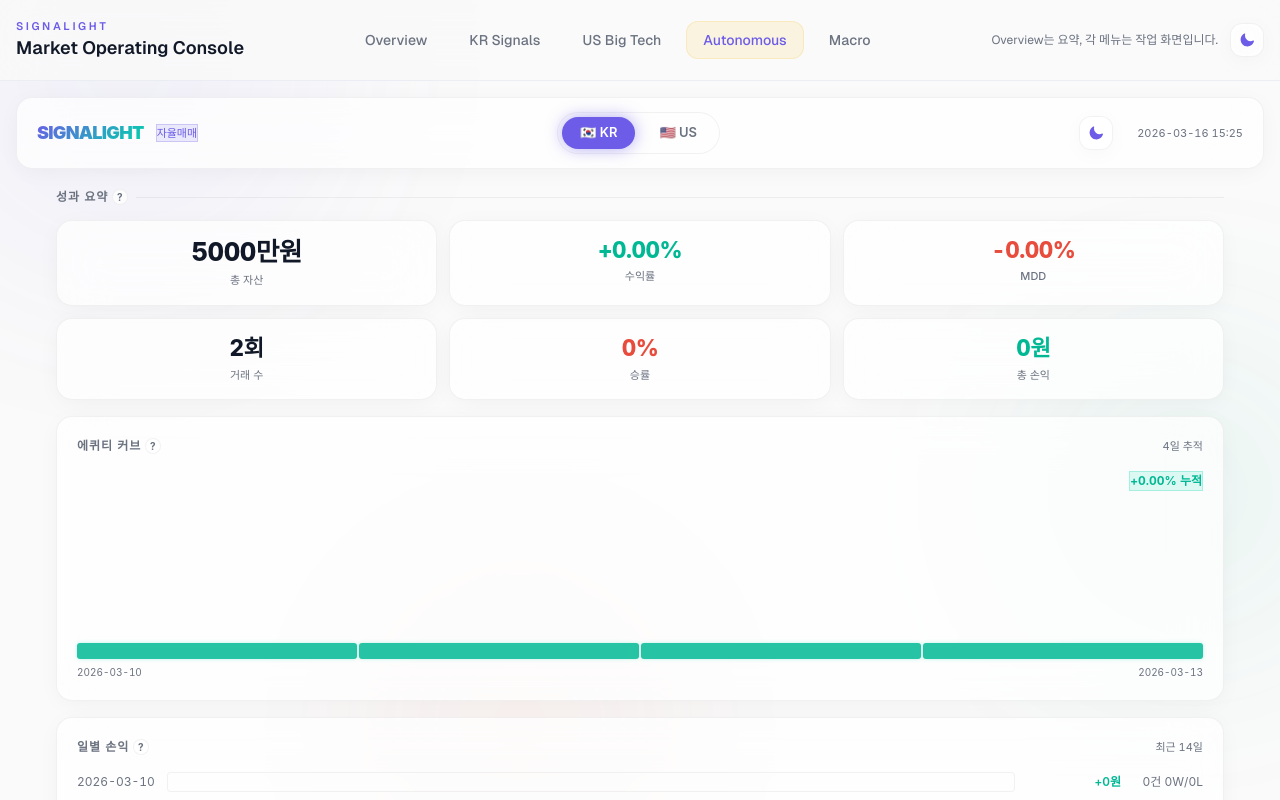
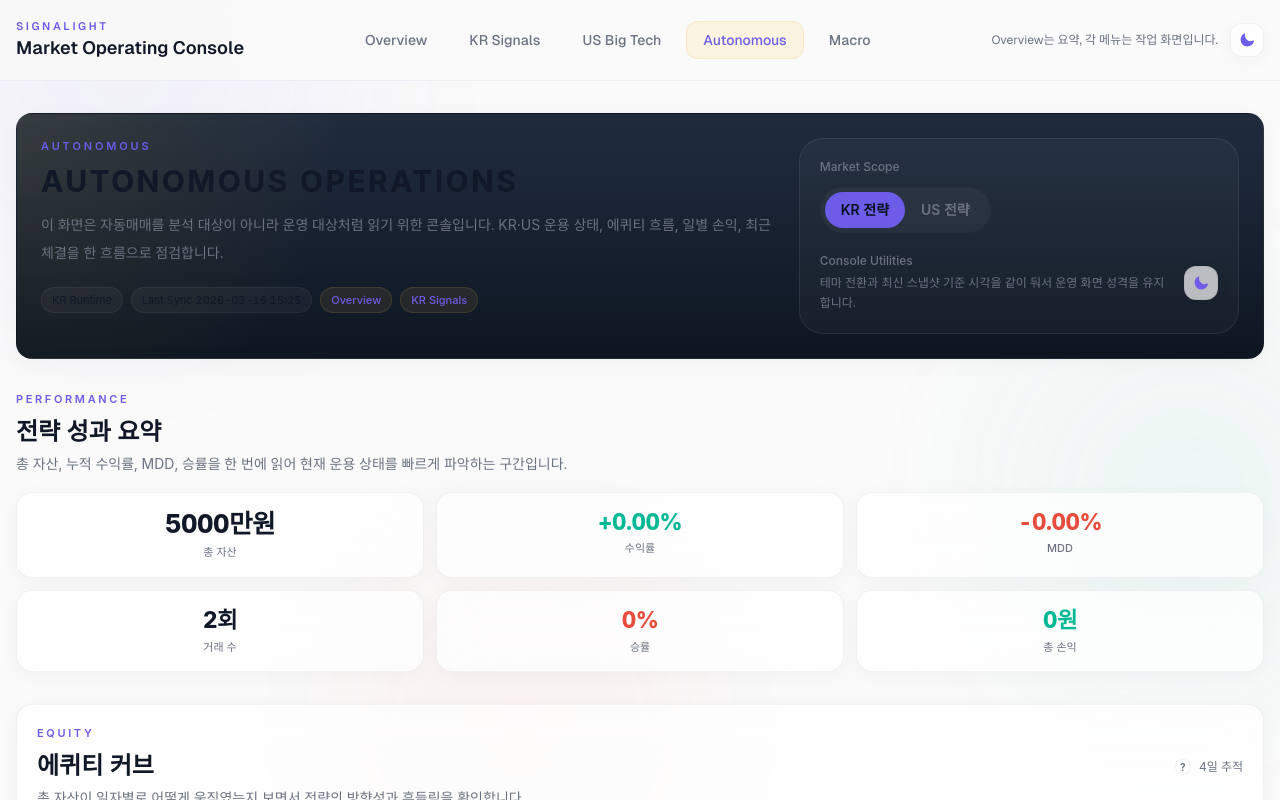
Before and after one commit to faeqsu10/signalight, a Next.js app in the folder web/: page /autonomous in a window 1280 px wide. Shown: the top 800 px of the page. Built offline with nearby package versions, Linux system fonts and the light colour scheme.

Commit message:
Polish autonomous and macro workspaces

```diff
--- a/web/app/autonomous/page.tsx
+++ b/web/app/autonomous/page.tsx
@@ -3,6 +3,8 @@ import useSWR from "swr";
 import { useState } from "react";
 import ThemeToggle from "@/components/ThemeToggle";
 import Tooltip from "@/components/Tooltip";
+import SectionHeader from "@/components/SectionHeader";
+import WorkspaceHero from "@/components/WorkspaceHero";
 
 const fetcher = (url: string) => fetch(url).then((r) => r.json());
 
@@ -466,105 +468,65 @@ export default function AutonomousPage() {
           "-apple-system, BlinkMacSystemFont, 'Segoe UI', system-ui, sans-serif",
       }}
     >
-      {/* Header */}
-      <header
-        className="glass-card"
+      <WorkspaceHero
+        eyebrow="Autonomous"
+        title="AUTONOMOUS OPERATIONS"
+        description="이 화면은 자동매매를 분석 대상이 아니라 운영 대상처럼 읽기 위한 콘솔입니다. KR·US 운용 상태, 에퀴티 흐름, 일별 손익, 최근 체결을 한 흐름으로 점검합니다."
+        badges={[
+          market === "kr" ? "KR Runtime" : "US Runtime",
+          marketData?.updated_at
+            ? `Last Sync ${marketData.updated_at.replace("T", " ").slice(0, 16)}`
+            : "Waiting for Snapshot",
+        ]}
+        actions={[
+          { href: "/", label: "Overview" },
+          { href: "/signals", label: "KR Signals" },
+        ]}
+        aside={
+          <div className="space-y-5">
+            <div>
+              <p className="text-xs font-medium" style={{ color: "var(--text-dim)" }}>
+                Market Scope
+              </p>
+              <div
+                className="mt-3 inline-flex rounded-full p-1"
                 style={{
-          margin: "16px 16px 0",
-          borderRadius: 16,
-          padding: "14px 20px",
-          display: "flex",
-          alignItems: "center",
-          justifyContent: "space-between",
-          flexWrap: "wrap",
-          gap: 12,
-        }}
-      >
-        {/* Left: Logo */}
-        <div style={{ display: "flex", alignItems: "center", gap: 12 }}>
-          <a
-            href="/"
-            style={{
-              fontSize: 18,
-              fontWeight: 900,
-              letterSpacing: "-0.04em",
-              color: "var(--foreground)",
-              textDecoration: "none",
-              background: "linear-gradient(135deg, #6c5ce7, #00d4aa)",
-              WebkitBackgroundClip: "text",
-              WebkitTextFillColor: "transparent",
-            }}
-          >
-            SIGNALIGHT
-          </a>
-          <span className="badge-accent" style={{ fontSize: 11 }}>자율매매</span>
-        </div>
-
-        {/* Center: Market tab selector */}
-        <div
-          style={{
-            display: "flex",
-            gap: 6,
                   background: "rgba(255,255,255,0.04)",
                   border: "1px solid var(--glass-border)",
-            borderRadius: 999,
-            padding: "4px",
                 }}
               >
                 {(["kr", "us"] as const).map((m) => (
                   <button
                     key={m}
                     onClick={() => setMarket(m)}
+                    className="rounded-full px-4 py-2 text-sm font-semibold transition-colors"
                     style={{
-                padding: "6px 18px",
-                borderRadius: 999,
-                border: "none",
-                cursor: "pointer",
-                fontSize: 13,
-                fontWeight: 600,
-                transition: "all 0.2s ease",
-                background:
-                  market === m
-                    ? "var(--accent)"
-                    : "transparent",
-                color: market === m ? "#fff" : "var(--text-dim)",
-                boxShadow:
-                  market === m
-                    ? "0 0 16px rgba(108,92,231,0.5)"
-                    : "none",
+                      background: market === m ? "var(--accent)" : "transparent",
+                      color: market === m ? "#08111d" : "var(--text-dim)",
                     }}
                   >
-              {m === "kr" ? "🇰🇷 KR" : "🇺🇸 US"}
+                    {m === "kr" ? "KR 전략" : "US 전략"}
                   </button>
                 ))}
               </div>
-
-        {/* Right: ThemeToggle + Timestamp */}
-        <div style={{ display: "flex", alignItems: "center", gap: 8 }}>
+            </div>
+            <div className="flex items-center justify-between gap-3">
+              <div>
+                <p className="text-xs font-medium" style={{ color: "var(--text-dim)" }}>
+                  Console Utilities
+                </p>
+                <p className="mt-1 text-xs leading-5" style={{ color: "var(--text-dim)" }}>
+                  테마 전환과 최신 스냅샷 기준 시각을 같이 둬서 운영 화면 성격을 유지합니다.
+                </p>
+              </div>
               <ThemeToggle />
-          {marketData?.updated_at && (
-            <>
-              <span
-                className="pulse-ring"
-                style={{ width: 8, height: 8, flexShrink: 0 }}
+            </div>
+          </div>
+        }
       />
-              <span style={{ fontSize: 11, color: "var(--text-dim)", fontVariantNumeric: "tabular-nums" }}>
-                {marketData.updated_at.replace("T", " ").slice(0, 16)}
-              </span>
-            </>
-          )}
-        </div>
-      </header>
 
       <main
-        style={{
-          maxWidth: 1200,
-          margin: "0 auto",
-          padding: "16px",
-          display: "flex",
-          flexDirection: "column",
-          gap: 16,
-        }}
+        className="mx-auto flex max-w-7xl flex-col gap-8 px-4 py-8"
       >
         {/* Loading skeleton */}
         {isLoading && (
@@ -630,38 +592,24 @@ export default function AutonomousPage() {
             )}
 
             {/* Summary Cards */}
-            <section>
-              <div style={{ marginBottom: 10, display: "flex", alignItems: "center", gap: 8 }}>
-                <span className="flex items-center" style={{ fontSize: 12, fontWeight: 600, color: "var(--text-dim)", textTransform: "uppercase", letterSpacing: "0.08em" }}>
-                  성과 요약
-                  <Tooltip
-                    content={
-                      <div>
-                        <p className="font-semibold mb-1">성과 요약이란?</p>
-                        <p className="opacity-80">자율매매 봇이 운영한 전체 성과를 한눈에 보여줍니다.</p>
-                        <table className="w-full text-[10px] mt-2">
-                          <tbody>
-                            <tr><td className="pr-2" style={{ color: "var(--buy)" }}>에퀴티</td><td>현재 총 자산(현금+보유 종목 평가액)</td></tr>
-                            <tr><td className="pr-2" style={{ color: "var(--sell)" }}>MDD</td><td>최고점 대비 최대 하락폭 (위험도 지표)</td></tr>
-                            <tr><td className="pr-2">거래 수</td><td>매수+매도 실행 횟수</td></tr>
-                            <tr><td className="pr-2">승률</td><td>이익을 낸 거래의 비율</td></tr>
-                            <tr><td className="pr-2">총 손익</td><td>실현된 누적 손익 금액</td></tr>
-                          </tbody>
-                        </table>
-                      </div>
-                    }
+            <section className="space-y-4">
+              <SectionHeader
+                eyebrow="Performance"
+                title="전략 성과 요약"
+                description="총 자산, 누적 수익률, MDD, 승률을 한 번에 읽어 현재 운용 상태를 빠르게 파악하는 구간입니다."
               />
-                </span>
-                <hr className="glass-divider" style={{ flex: 1 }} />
-              </div>
               <SummaryCards data={marketData} market={market} />
             </section>
 
             {/* Equity Curve */}
-            <section className="glass-card" style={{ padding: 20 }}>
-              <div style={{ display: "flex", alignItems: "center", justifyContent: "space-between", marginBottom: 16 }}>
-                <span className="flex items-center" style={{ fontSize: 12, fontWeight: 600, color: "var(--text-dim)", textTransform: "uppercase", letterSpacing: "0.08em" }}>
-                  에퀴티 커브
+            <section className="glass-card space-y-4" style={{ padding: 20 }}>
+              <div style={{ display: "flex", alignItems: "center", justifyContent: "space-between", gap: 12, flexWrap: "wrap" }}>
+                <SectionHeader
+                  eyebrow="Equity"
+                  title="에퀴티 커브"
+                  description="총 자산이 일자별로 어떻게 움직였는지 보면서 전략의 방향성과 흔들림을 확인합니다."
+                />
+                <div className="flex items-center gap-2 text-xs" style={{ color: "var(--text-dim)" }}>
                   <Tooltip
                     content={
                       <div>
@@ -671,19 +619,23 @@ export default function AutonomousPage() {
                       </div>
                     }
                   />
-                </span>
-                <span style={{ fontSize: 11, color: "var(--text-dim)" }}>
+                  <span>
                     {marketData.equity.length}일 추적
                   </span>
+                </div>
               </div>
               <EquityChart equity={marketData.equity} market={market} />
             </section>
 
             {/* Daily PnL */}
-            <section className="glass-card" style={{ padding: 20 }}>
-              <div style={{ display: "flex", alignItems: "center", justifyContent: "space-between", marginBottom: 16 }}>
-                <span className="flex items-center" style={{ fontSize: 12, fontWeight: 600, color: "var(--text-dim)", textTransform: "uppercase", letterSpacing: "0.08em" }}>
-                  일별 손익
+            <section className="glass-card space-y-4" style={{ padding: 20 }}>
+              <div style={{ display: "flex", alignItems: "center", justifyContent: "space-between", gap: 12, flexWrap: "wrap" }}>
+                <SectionHeader
+                  eyebrow="Daily PnL"
+                  title="일별 손익 흐름"
+                  description="최근 14일 동안 실현 손익이 어떻게 분포했는지 읽어 전략의 리듬을 확인합니다."
+                />
+                <div className="flex items-center gap-2 text-xs" style={{ color: "var(--text-dim)" }}>
                   <Tooltip
                     content={
                       <div>
@@ -693,17 +645,21 @@ export default function AutonomousPage() {
                       </div>
                     }
                   />
-                </span>
-                <span style={{ fontSize: 11, color: "var(--text-dim)" }}>최근 14일</span>
+                  <span>최근 14일</span>
+                </div>
               </div>
               <DailyPnlBars daily_pnl={marketData.daily_pnl} market={market} />
             </section>
 
             {/* Recent Trades */}
-            <section className="glass-card" style={{ padding: 20 }}>
-              <div style={{ display: "flex", alignItems: "center", justifyContent: "space-between", marginBottom: 16 }}>
-                <span className="flex items-center" style={{ fontSize: 12, fontWeight: 600, color: "var(--text-dim)", textTransform: "uppercase", letterSpacing: "0.08em" }}>
-                  최근 거래
+            <section className="glass-card space-y-4" style={{ padding: 20 }}>
+              <div style={{ display: "flex", alignItems: "center", justifyContent: "space-between", gap: 12, flexWrap: "wrap" }}>
+                <SectionHeader
+                  eyebrow="Execution"
+                  title="최근 거래"
+                  description="실제 매수·매도 로그를 보면서 현재 전략이 어떤 이유로 움직였는지 추적합니다."
+                />
+                <div className="flex items-center gap-2 text-xs" style={{ color: "var(--text-dim)" }}>
                   <Tooltip
                     content={
                       <div>
@@ -720,10 +676,10 @@ export default function AutonomousPage() {
                       </div>
                     }
                   />
-                </span>
-                <span style={{ fontSize: 11, color: "var(--text-dim)" }}>
+                  <span>
                     {marketData.trades.length}건
                   </span>
+                </div>
               </div>
               <TradesTable trades={marketData.trades} market={market} />
             </section>
--- a/web/app/macro/page.tsx
+++ b/web/app/macro/page.tsx
@@ -1,35 +1,133 @@
 import Link from "next/link";
 import MacroPanel from "@/components/MacroPanel";
+import SectionHeader from "@/components/SectionHeader";
+import WorkspaceHero from "@/components/WorkspaceHero";
+
+const focusCards = [
+  {
+    title: "Rates",
+    body: "미국채 금리와 달러 방향을 함께 읽어 위험자산 압박 강도를 빠르게 판단합니다.",
+  },
+  {
+    title: "Volatility",
+    body: "변동성과 안전자산 움직임을 같이 봐서 신호 해석 전에 시장 온도를 맞춥니다.",
+  },
+  {
+    title: "Commodities",
+    body: "원유와 금의 동시 움직임으로 인플레이션과 회피 심리의 균형을 점검합니다.",
+  },
+];
 
 export default function MacroPage() {
   return (
-    <main className="mx-auto max-w-6xl px-4 py-8 space-y-6">
-      <div className="flex flex-col gap-4 md:flex-row md:items-end md:justify-between">
+    <div className="min-h-screen" style={{ color: "var(--foreground)" }}>
+      <WorkspaceHero
+        eyebrow="Macro"
+        title="MACRO PULSE DESK"
+        description="매크로는 홈에서 짧게 보고 끝낼 정보가 아니라, 신호와 포지션 판단 전 시장 컨텍스트를 맞추는 읽기 단위입니다. 여기서는 금리, 달러, 원자재, 변동성의 방향만 따로 모아 해석합니다."
+        badges={["Rates · Dollar · Commodities", "Context Before Signals"]}
+        actions={[
+          { href: "/", label: "Overview" },
+          { href: "/signals", label: "KR Signals" },
+        ]}
+        aside={
+          <div className="space-y-4">
+            <p className="text-xs font-medium" style={{ color: "var(--text-dim)" }}>
+              Recommended Read
+            </p>
+            {focusCards.map((card, index) => (
+              <div key={card.title} className="flex gap-4">
+                <div
+                  className="flex h-8 w-8 items-center justify-center rounded-full text-xs font-semibold"
+                  style={{
+                    background: "rgba(246,197,68,0.12)",
+                    border: "1px solid rgba(246,197,68,0.22)",
+                    color: "var(--accent)",
+                  }}
+                >
+                  {index + 1}
+                </div>
+                <div>
+                  <p className="text-sm font-semibold" style={{ color: "var(--foreground)" }}>
+                    {card.title}
+                  </p>
+                  <p className="mt-1 text-xs leading-5" style={{ color: "var(--text-dim)" }}>
+                    {card.body}
+                  </p>
+                </div>
+              </div>
+            ))}
+          </div>
+        }
+      />
+
+      <main className="mx-auto flex max-w-7xl flex-col gap-8 px-4 py-8">
+        <section className="grid gap-5 lg:grid-cols-3">
+          {focusCards.map((card) => (
+            <div
+              key={card.title}
+              className="glass-card rounded-[24px] p-6"
+              style={{
+                background:
+                  "linear-gradient(180deg, rgba(16,26,43,0.94) 0%, rgba(10,18,31,0.98) 100%)",
+              }}
+            >
+              <p
+                className="text-[11px] font-semibold uppercase tracking-[0.24em]"
+                style={{ color: "var(--accent)" }}
+              >
+                Focus
+              </p>
+              <h2 className="mt-3 text-xl font-bold" style={{ color: "var(--foreground)" }}>
+                {card.title}
+              </h2>
+              <p className="mt-3 text-sm leading-6" style={{ color: "var(--text-dim)" }}>
+                {card.body}
+              </p>
+            </div>
+          ))}
+        </section>
+
+        <section className="space-y-4">
+          <SectionHeader
+            eyebrow="Dashboard"
+            title="오늘의 매크로 체크포인트"
+            description="대시보드 전체와 같은 네이비·골드 톤 위에서, 실제 지표 수치는 이 패널 안에서만 읽게 정리했습니다."
+          />
+          <MacroPanel />
+        </section>
+
+        <section
+          className="glass-card flex flex-col gap-4 rounded-[24px] p-6 lg:flex-row lg:items-center lg:justify-between"
+          style={{
+            background:
+              "linear-gradient(180deg, rgba(16,26,43,0.94) 0%, rgba(10,18,31,0.98) 100%)",
+          }}
+        >
           <div>
             <p
               className="text-[11px] font-semibold uppercase tracking-[0.24em]"
               style={{ color: "var(--accent)" }}
             >
-            Dedicated View
+              Next Step
             </p>
-          <h1 className="mt-2 text-3xl font-bold" style={{ color: "var(--foreground)" }}>
-            Macro Pulse
-          </h1>
-          <p className="mt-3 max-w-2xl text-sm leading-6" style={{ color: "var(--text-dim)" }}>
-            시장 해석에 영향을 주는 매크로 지표만 따로 읽는 화면입니다. 홈에서는 요약만 보고,
-            여기서는 변동성, 금리, 달러, 원자재 흐름을 집중해서 확인할 수 있습니다.
+            <h2 className="mt-2 text-2xl font-bold" style={{ color: "var(--foreground)" }}>
+              매크로 해석 뒤에는 신호 화면으로 이어집니다.
+            </h2>
+            <p className="mt-2 max-w-2xl text-sm leading-6" style={{ color: "var(--text-dim)" }}>
+              컨텍스트를 읽은 뒤에는 한국 종목 상세나 US 빅테크 스캐너로 넘어가 실제 의사결정을 진행하는 흐름이 자연스럽습니다.
             </p>
           </div>
-        <Link
-          href="/"
-          className="text-sm font-medium transition-opacity hover:opacity-80"
-          style={{ color: "var(--accent)" }}
-        >
-          ← Overview로 돌아가기
+          <div className="flex flex-wrap gap-3">
+            <Link href="/signals" className="text-sm font-medium" style={{ color: "var(--accent)" }}>
+              KR Signals →
+            </Link>
+            <Link href="/bigtech" className="text-sm font-medium" style={{ color: "var(--accent)" }}>
+              US Big Tech →
             </Link>
           </div>
-
-      <MacroPanel />
+        </section>
       </main>
+    </div>
   );
 }
--- /dev/null
+++ b/web/components/WorkspaceHero.tsx
@@ -0,0 +1,96 @@
+import Link from "next/link";
+import type { ReactNode } from "react";
+
+type WorkspaceHeroAction = {
+  href: string;
+  label: string;
+};
+
+export default function WorkspaceHero({
+  eyebrow,
+  title,
+  description,
+  badges = [],
+  actions = [],
+  aside,
+}: {
+  eyebrow: string;
+  title: string;
+  description: string;
+  badges?: string[];
+  actions?: WorkspaceHeroAction[];
+  aside?: ReactNode;
+}) {
+  return (
+    <section className="px-4 pt-8">
+      <div
+        className="mx-auto grid max-w-7xl gap-6 rounded-[28px] px-6 py-6 glass-card lg:grid-cols-[1.25fr_0.75fr]"
+        style={{
+          background:
+            "radial-gradient(circle at top left, rgba(246,197,68,0.1), transparent 26%), linear-gradient(180deg, rgba(18,31,50,0.94) 0%, rgba(9,17,29,0.98) 100%)",
+        }}
+      >
+        <div className="space-y-5">
+          <div>
+            <p
+              className="text-[11px] font-semibold uppercase tracking-[0.26em]"
+              style={{ color: "var(--accent)" }}
+            >
+              {eyebrow}
+            </p>
+            <h1 className="mt-2 text-3xl font-bold tracking-[0.08em]" style={{ color: "var(--foreground)" }}>
+              {title}
+            </h1>
+            <p className="mt-3 max-w-3xl text-sm leading-7" style={{ color: "var(--text-dim)" }}>
+              {description}
+            </p>
+          </div>
+
+          {(badges.length > 0 || actions.length > 0) && (
+            <div className="flex flex-wrap items-center gap-2">
+              {badges.map((badge) => (
+                <span
+                  key={badge}
+                  className="rounded-full px-2.5 py-1 text-[11px]"
+                  style={{
+                    color: "var(--foreground)",
+                    background: "rgba(255,255,255,0.04)",
+                    border: "1px solid rgba(255,255,255,0.05)",
+                  }}
+                >
+                  {badge}
+                </span>
+              ))}
+              {actions.map((action) => (
+                <Link
+                  key={action.href}
+                  href={action.href}
+                  className="rounded-full px-2.5 py-1 text-[11px] font-medium transition-opacity hover:opacity-80"
+                  style={{
+                    color: "var(--accent)",
+                    background: "rgba(246,197,68,0.08)",
+                    border: "1px solid rgba(246,197,68,0.12)",
+                  }}
+                >
+                  {action.label}
+                </Link>
+              ))}
+            </div>
+          )}
+        </div>
+
+        {aside && (
+          <div
+            className="rounded-3xl p-5"
+            style={{
+              background: "rgba(255,255,255,0.03)",
+              border: "1px solid rgba(255,255,255,0.08)",
+            }}
+          >
+            {aside}
+          </div>
+        )}
+      </div>
+    </section>
+  );
+}
```
Lines whose indentation alone changed are shown as unchanged.
